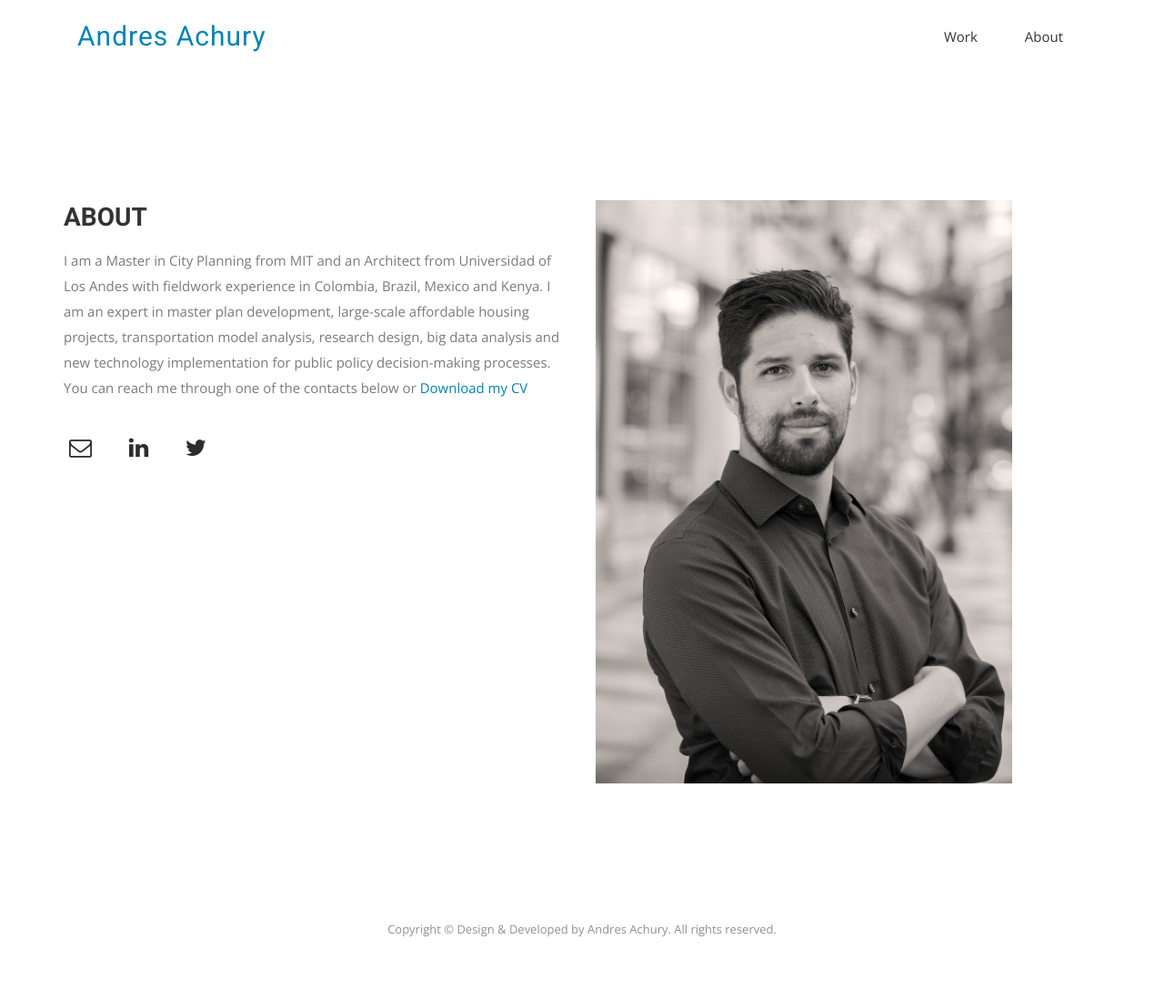
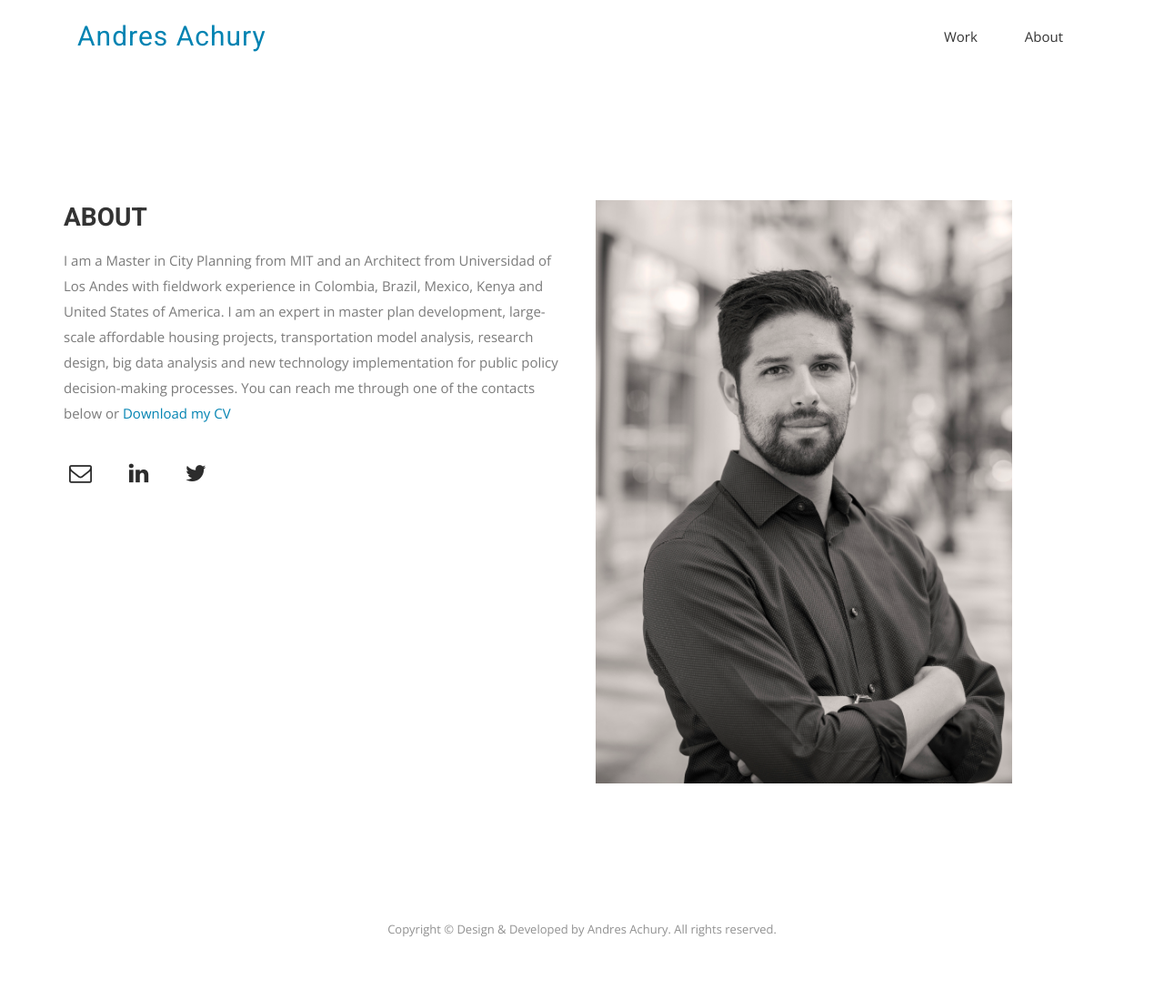
Before and after one commit to axtury/achuryweb, a Jekyll site: the page built from info.html, in a window 1280 px wide. Shown: the whole page at 91% size. Built offline with Jekyll 4.4.1, drawn with Linux system fonts in a browser that asks for light colours; nearby versions of some CDN libraries; some web fonts are replaced.

Commit message:
change cv file and add USA experience

```diff
--- a/info.html
+++ b/info.html
@@ -13,7 +13,7 @@ permalink: /info
           <div class="section-title">
             <h2>About</h2>
           </div>
-          <p>I am a Master in City Planning from MIT and an Architect from Universidad of Los Andes with fieldwork experience in Colombia, Brazil, Mexico and Kenya. I am an expert in master plan development, large-scale affordable housing projects, transportation model analysis, research design, big data analysis and new technology implementation for public policy decision-making processes. You can reach me through one of the contacts below or<a class="blue_line" href="CV_Andres_Achury_2017.pdf"> Download my CV</a>
+          <p>I am a Master in City Planning from MIT and an Architect from Universidad of Los Andes with fieldwork experience in Colombia, Brazil, Mexico, Kenya and United States of America. I am an expert in master plan development, large-scale affordable housing projects, transportation model analysis, research design, big data analysis and new technology implementation for public policy decision-making processes. You can reach me through one of the contacts below or<a class="blue_line" href="CV_Andres_Achury_2017.pdf"> Download my CV</a>
           </p>
         <div class="block">
           <ul class="social-icons">
```
Also changed, not shown: 1 other file.
